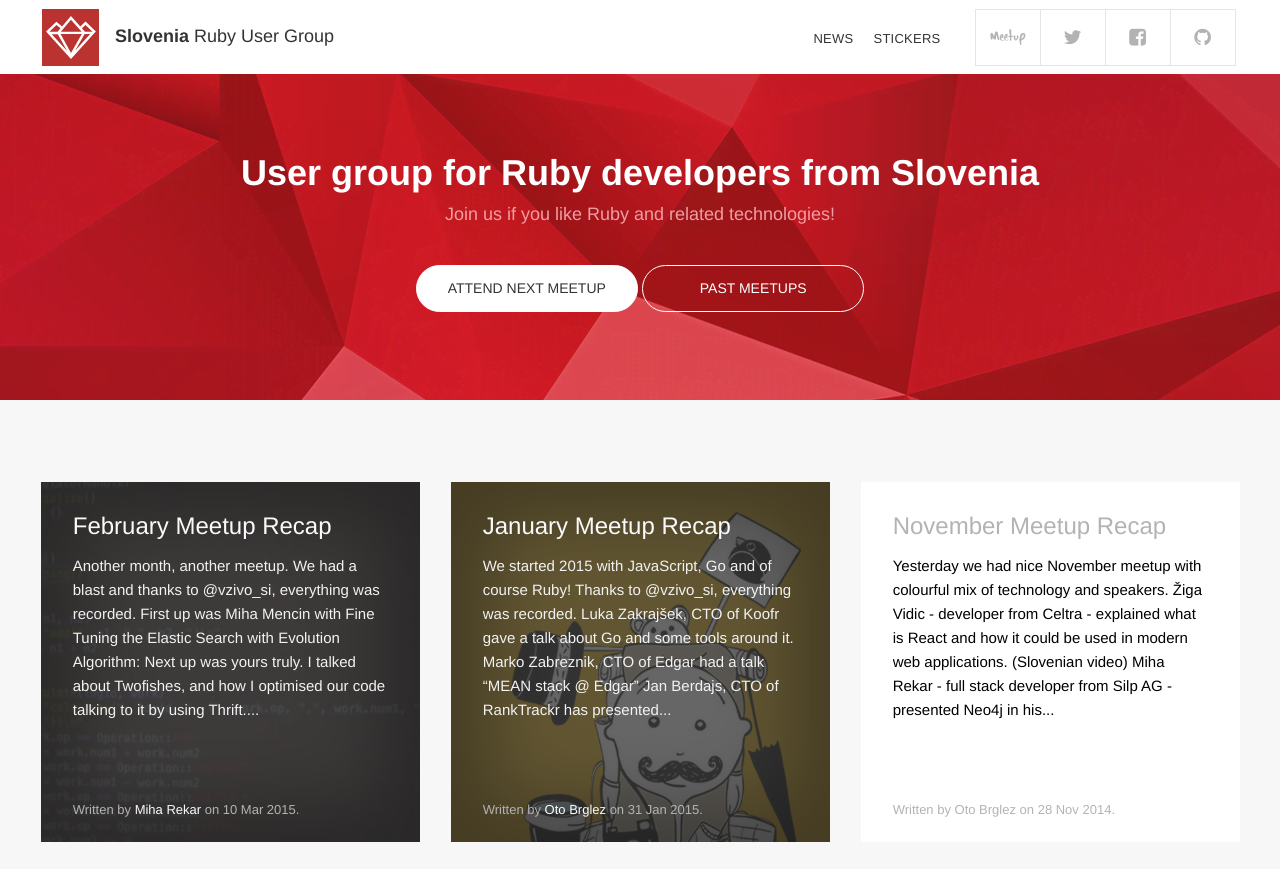
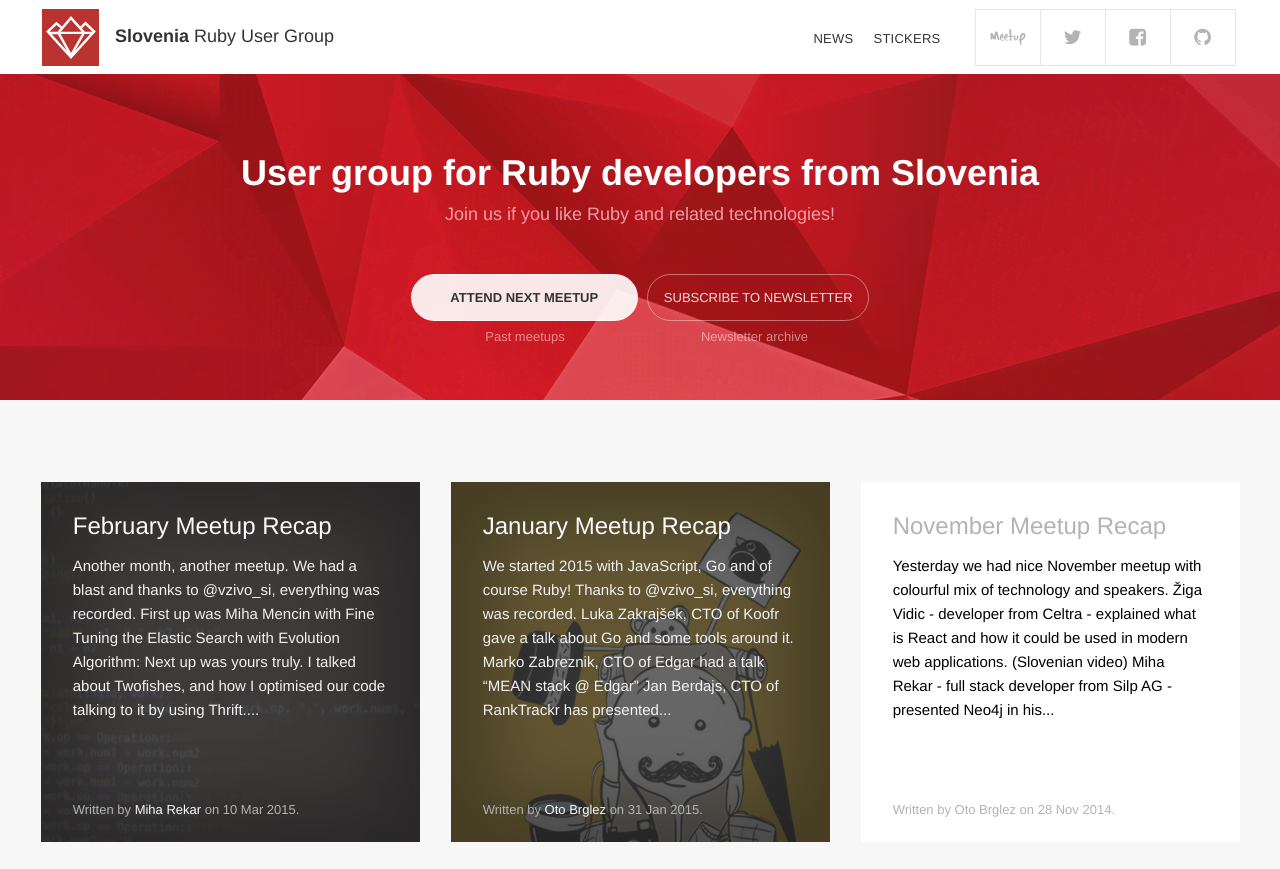
Before and after one commit to RubySlovenia/RubySlovenia.github.io, a Jekyll site: the page built from index.html, in a window 1280 px wide and 1400 px high, cut to the strip 0-869 px from the top of the window. Built offline with Jekyll 4.4.1, drawn with Linux system fonts in a browser that asks for light colours; nearby versions of some CDN libraries; emoji names are drawn with the system emoji font; the list of posts is cut into pages by our own code; comment, search, counter and statistics services are not loaded.

Commit message:
Add archive links to landing header

```diff
--- a/_config.yml
+++ b/_config.yml
@@ -16,6 +16,13 @@
   facebook:       https://www.facebook.com/groups/RubySlovenia/
   github:         https://github.com/SloveniaRUG
   mailchimp:      http://eepurl.com/UHtR9
+
+newsletter:
+  subscribe: http://rug.us8.list-manage.com/subscribe?u=fb83f064e1568f91a529d959f&id=4ac5bafc63
+  archive: http://us8.campaign-archive2.com/home/?u=fb83f064e1568f91a529d959f&id=4ac5bafc63
+
+meetup:
+  archive: http://www.meetup.com/RubySlovenia/events/past/
 
 authors:
   mrfoto:
--- a/_includes/bigwhat.html
+++ b/_includes/bigwhat.html
@@ -3,8 +3,12 @@
     <div class="mission">User group for Ruby developers from Slovenia</div>
     <div class="invite">Join us if you like Ruby and related technologies!</div>
     <div class="buttons">
-      <a href="http://www.meetup.com/RubySlovenia/" class="next">Attend next meetup</a>
-      <a href="http://www.meetup.com/RubySlovenia/#past">Past meetups</a>
+      <a href="{{ site.social.meetup }}" class="attend-next-meetup-button">Attend next meetup</a>
+      <a href="{{ site.newsletter.subscribe }}" class="subscribe-to-newsletter-button">Subscribe to newsletter</a>
     </div><!-- /.butttons -->
+    <div class="archive-links">
+      <a href="{{ site.meetup.archive }}">Past meetups</a>
+      <a href="{{ site.newsletter.archive }}">Newsletter archive</a>
+    </div>
   </div><!-- /.wrap -->
 </div><!-- /.big-what -->
--- a/assets/css/rug14.sass
+++ b/assets/css/rug14.sass
@@ -254,7 +254,7 @@
       font-size: 15px
 
   .buttons
-    padding-top: 40px
+    padding-top: 49px
     text-align: center
     display: block
 
@@ -262,10 +262,10 @@
       padding-top: 7px
 
     a
-      font-size: 14px
+      font-size: 13px
       display: inline-block
-      border: 1px solid #FFF
-      min-width: 220px
+      border: 1px solid transparentize(#fff, 0.6)
+      min-width: 225px
       text-align: center
       height: 45px
       line-height: 45px
@@ -284,9 +284,35 @@
         height: 30px
         margin-top: 8px
 
-      &.next
-        background-color: white
+      &.attend-next-meetup-button
+        margin-right: 5px
+        background-color: transparentize(#fff, 0.1)
         color: $color_dark
+        font-weight: 600
+        &:hover
+          background-color: transparentize(#fff, 0.3)
+
+      &.subscribe-to-newsletter-button
+        font-weight: 200
+        color: transparentize(#fff, 0.15)
+        min-width: 220px
+        &:hover
+          background: transparentize(#fff, 0.8)
+          border-color: transparentize(#fff, 0.4)
+
+.archive-links
+  margin: 6px auto
+  width: 455px
+  font-weight: 500
+  a
+    font-size: 13px
+    color: transparentize(#fff, 0.5)
+    display: inline-block
+    width: 215px
+    padding: 0 5px
+    text-align: center
+    &:hover
+      color: transparentize(#fff, 0.1)
 
 .main .front-feed
   margin-top: 80px
```
